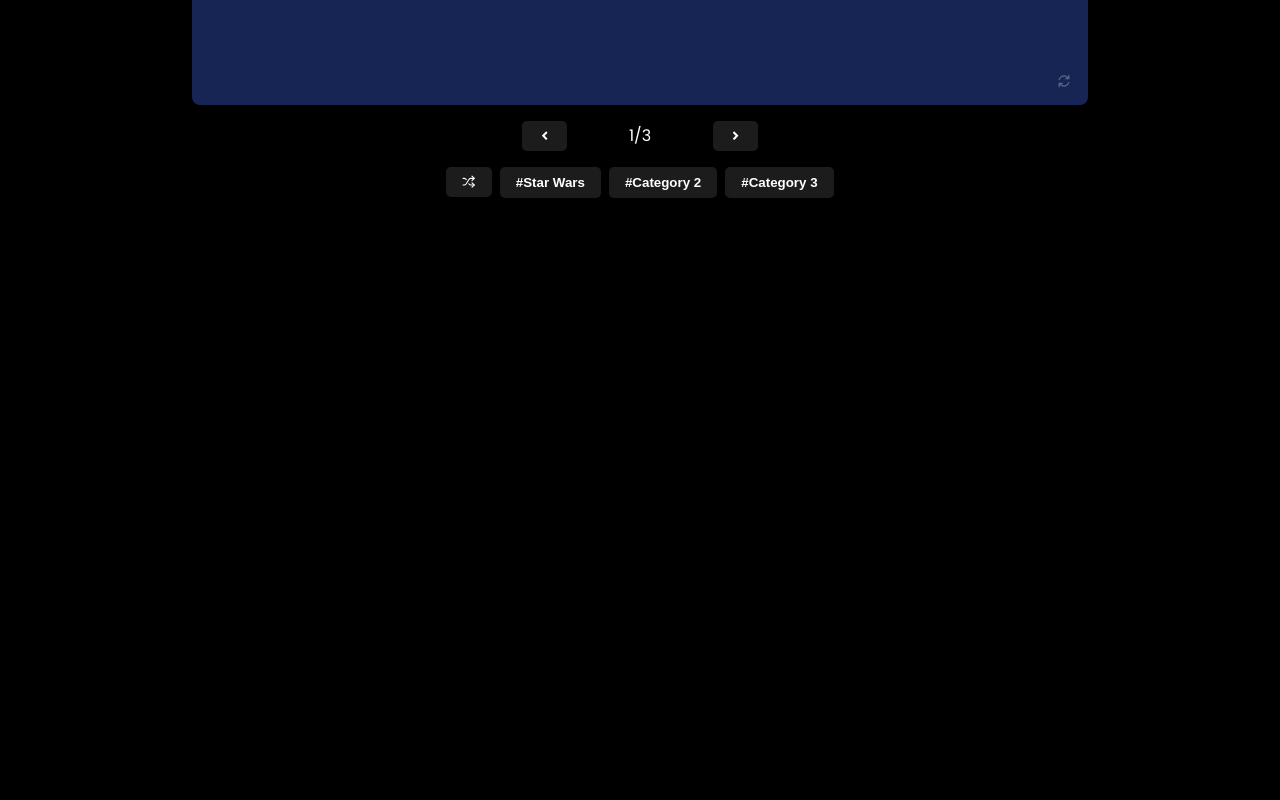
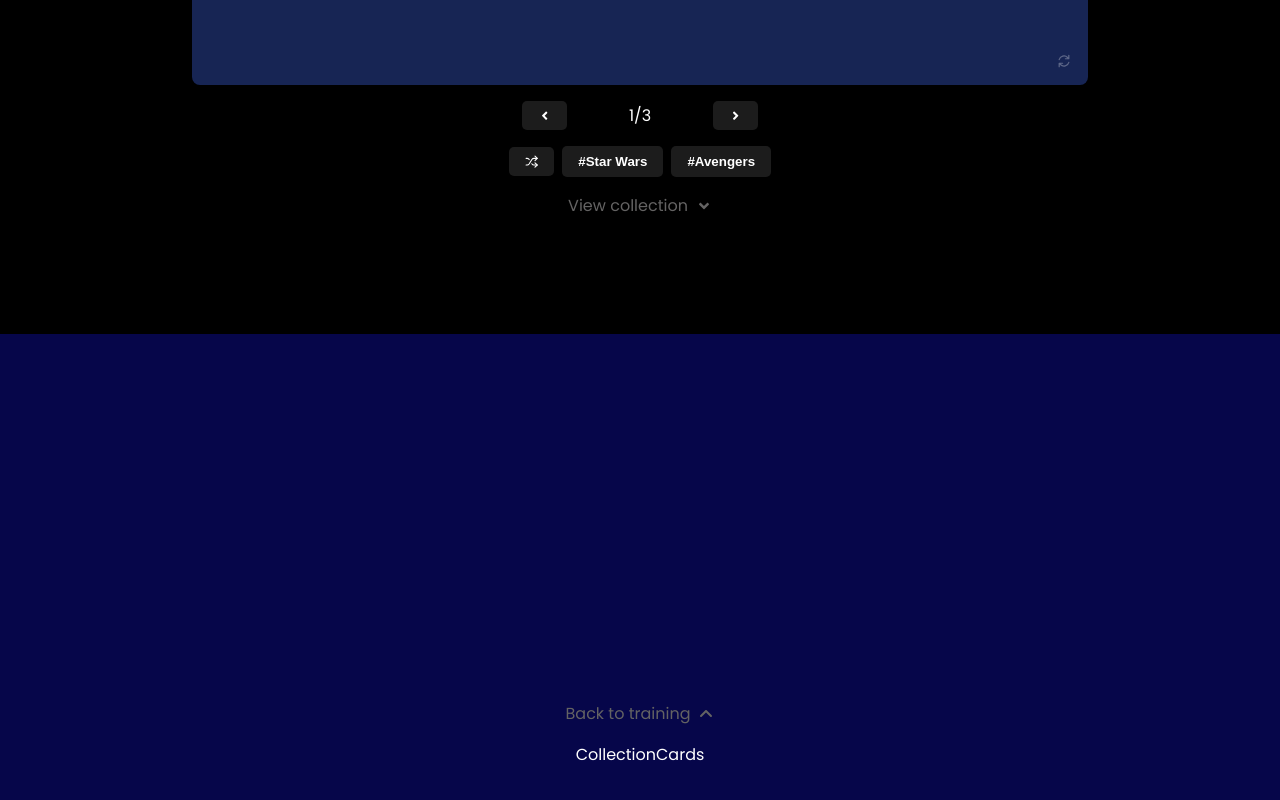
Before and after one commit to FunChosa/memory-cards-app, a React (Vite) app: page / in a window 1280 px wide. Shown: the part 466-1266 px from the top of the page. Before the commit the page ends 800 px from the top, so only its background shows below. Built offline with nearby package versions, Linux system fonts and the light colour scheme.

Commit message:
navigation button added

```diff
--- a/src/App.jsx
+++ b/src/App.jsx
@@ -4,6 +4,7 @@ import CardSlider from "./components/CardSlider";
 import AddCardModal from "./components/AddCardModal";
 import Modal from "react-modal";
 import "./styles/App.css";
+import CollectionCards from "./components/CollectionCards";
 
 const App = () => {
   const [cards, setCards] = useState([
@@ -14,16 +15,16 @@ const App = () => {
       category: "Star Wars",
     },
     {
-      question: "Question 2",
-      answer: "Answer 2",
+      question: "Who is the main villain in 'Avengers: Infinity War'?",
+      answer: "Thanos",
       id: "2",
-      category: "Category 2",
+      category: "Avengers",
     },
     {
-      question: "Question 3",
-      answer: "Answer 3",
+      question: "Who is the leader of the Jedi?",
+      answer: "Yoda",
       id: "3",
-      category: "Category 3",
+      category: "Star Wars",
     },
   ]);
   const [isModalOpen, setIsModalOpen] = useState(false);
@@ -49,16 +50,12 @@ const App = () => {
     <div className="App">
       <Header openModal={openModal} />
       <CardSlider cards={cards} />
+      <CollectionCards cards={cards} />
       <Modal
         isOpen={isModalOpen}
         className="modal"
         style={{
           overlay: { backgroundColor: "rgba(0, 0, 0, 0.7)" },
-          content: {
-            backgroundImage: "url(src/assets/pattern.jpg)",
-            backgroundSize: "contain",
-            backgroundBlendMode: "multiply",
-          },
         }}
         appElement={document.getElementById("root")}
         shouldCloseOnOverlayClick={false}
--- a/src/components/CardSlider.jsx
+++ b/src/components/CardSlider.jsx
@@ -1,9 +1,10 @@
 import React, { useState, useEffect } from "react";
 import Card from "./Card";
 import "../styles/CardSlider.css";
-import { FaAngleLeft, FaAngleRight } from "react-icons/fa";
+import { FaAngleDown, FaAngleLeft, FaAngleRight } from "react-icons/fa";
 import { LuShuffle } from "react-icons/lu";
 import { debounce } from "../functions";
+import NavigationButton from "./NavigationButton";
 
 const CardSlider = ({ cards }) => {
   const [currentIndex, setCurrentIndex] = useState(0);
@@ -58,7 +59,7 @@ const CardSlider = ({ cards }) => {
   });
 
   return (
-    <div className="card-slider">
+    <div className="card-slider" id="card-slider">
       {currentCards.length > 0 ? (
         <>
           <Card
@@ -108,6 +109,11 @@ const CardSlider = ({ cards }) => {
       ) : (
         <p>No cards</p>
       )}
+      <NavigationButton
+        title="View collection"
+        id="collection-cards"
+        icon={<FaAngleDown />}
+      />
     </div>
   );
 };
--- /dev/null
+++ b/src/components/CollectionCards.jsx
@@ -0,0 +1,18 @@
+import React from "react";
+import "../styles/CollectionCards.css";
+import NavigationButton from "./NavigationButton";
+import { FaAngleUp } from "react-icons/fa6";
+const CollectionCards = () => {
+  return (
+    <div className="collection-cards-container" id="collection-cards">
+      <NavigationButton
+        title="Back to training"
+        id="header"
+        icon={<FaAngleUp />}
+      />
+      CollectionCards
+    </div>
+  );
+};
+
+export default CollectionCards;
--- a/src/components/Header.jsx
+++ b/src/components/Header.jsx
@@ -3,7 +3,7 @@ import "../styles/Header.css";
 import { IoAdd } from "react-icons/io5";
 const Header = ({ openModal }) => {
   return (
-    <div className="header-container">
+    <div className="header-container" id="header">
       <h2>Memory Cards</h2>
       <div className="buttons-container">
         <button onClick={openModal}>
--- /dev/null
+++ b/src/components/NavigationButton.jsx
@@ -0,0 +1,20 @@
+import React from "react";
+import "../styles/NavigationButton.css";
+const NavigationButton = ({ title, id, icon }) => {
+  return (
+    <a
+      href={id}
+      className="navigation-button"
+      onClick={(e) => {
+        e.preventDefault();
+        document.getElementById(id).scrollIntoView({
+          behavior: "smooth",
+        });
+      }}
+    >
+      {title} {icon}
+    </a>
+  );
+};
+
+export default NavigationButton;
--- a/src/styles/App.css
+++ b/src/styles/App.css
@@ -7,5 +7,5 @@
   overflow-y: auto;
   border-radius: 0.375rem;
   padding: 1.25rem;
-  background-color: #0f1a3c;
+  background-color: #172554;
 }
--- a/src/styles/Card.css
+++ b/src/styles/Card.css
@@ -40,3 +40,7 @@
   gap: 0.5rem;
   font-size: 16px;
 }
+
+textarea::placeholder {
+  font-family: "Poppins", sans-serif;
+}
--- /dev/null
+++ b/src/styles/CollectionCards.css
@@ -0,0 +1,10 @@
+.collection-cards-container {
+    display: flex;
+    flex-direction: column;
+    width: 100%;
+    height: 100vh;
+    background-color: rgb(6, 6, 74);
+    align-items: center;
+    justify-content: center;
+    gap: 1rem;
+}
--- /dev/null
+++ b/src/styles/NavigationButton.css
@@ -0,0 +1,8 @@
+.navigation-button {
+    text-decoration: none;
+    color: #646363;
+    display: flex;
+    align-items: center;
+    justify-content: center;
+    gap: 0.5rem;
+}
```
